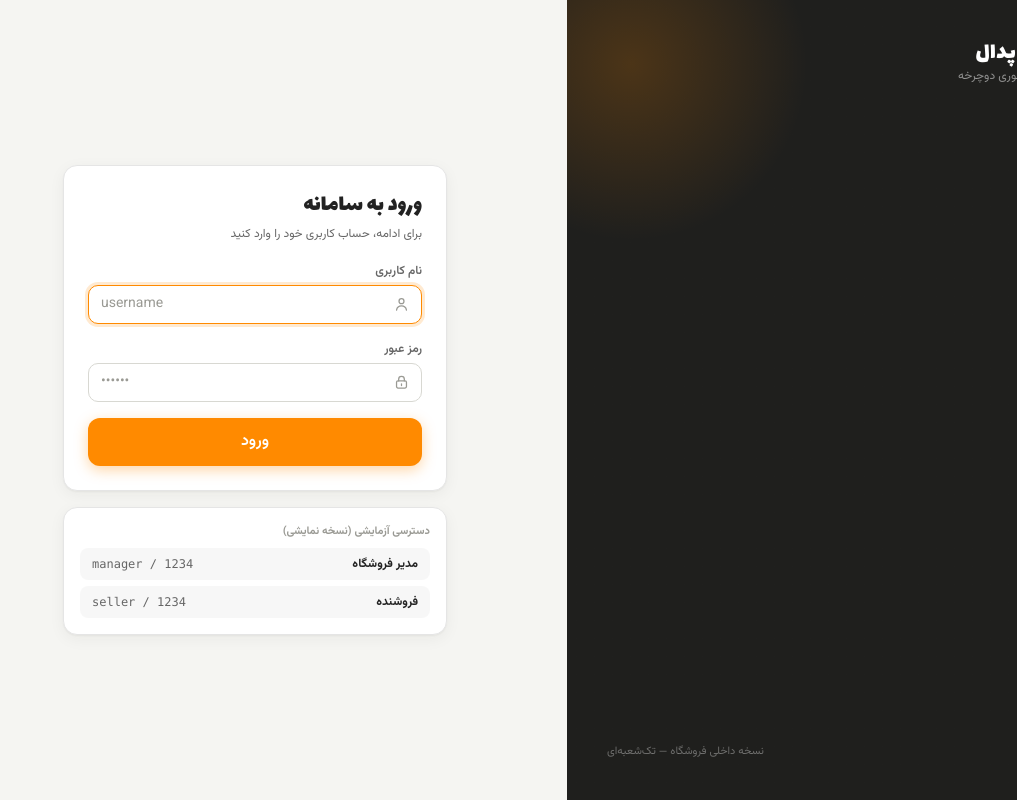
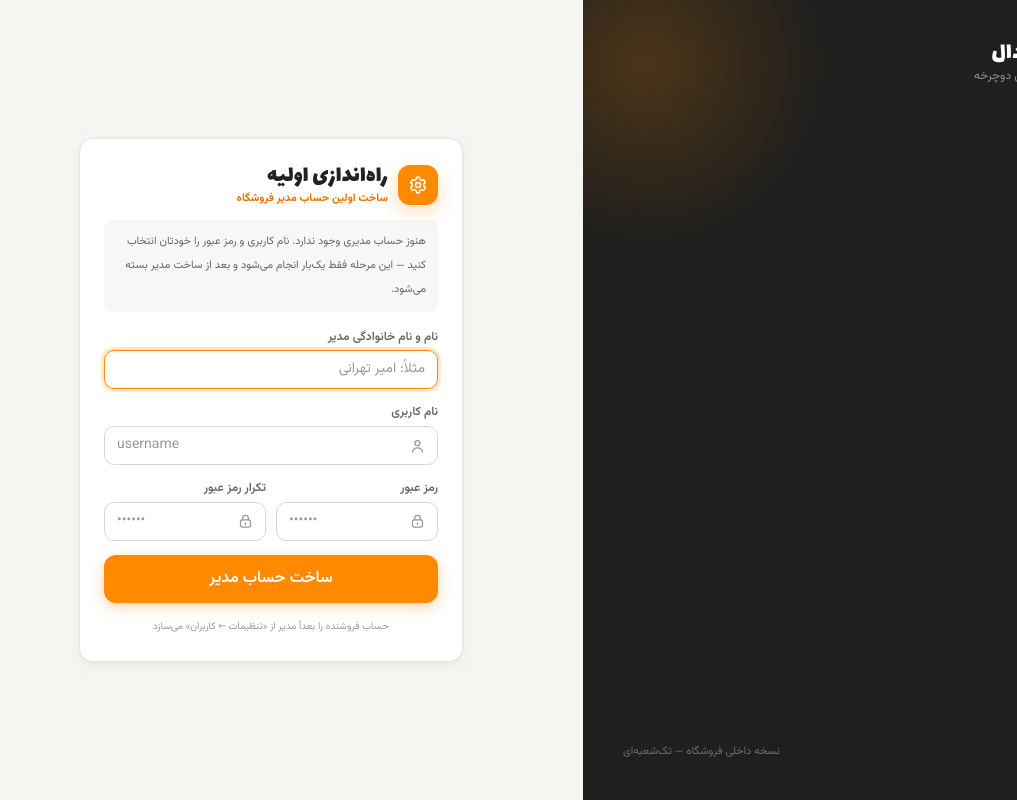
Before and after one commit to zaraanjela4-debug/dezrkab, a React (Vite) app: page / in a window 1280 px wide. Shown: the whole page, without its empty margins (263-1280 px from the left). Built offline with nearby package versions, Linux system fonts and the light colour scheme.

Commit message:
task snapshot 2abff86e-a3e6-4088-9f64-c355d39bacd8

```diff
--- a/src/pages/Login.tsx
+++ b/src/pages/Login.tsx
@@ -1,10 +1,11 @@
 import { useState, type FormEvent } from "react";
 import { navigate, useAuth, useNow } from "../state/app";
+import { authService } from "../services/authService";
 import { useDB } from "../storage/storage";
 import { fmtDateFull, fmtTime, fmtWeekday } from "../utils/format";
 
 import { Btn } from "../ui/kit";
-import { IconBike, IconLock, IconUser } from "../ui/icons";
+import { IconBike, IconGear, IconLock, IconUser } from "../ui/icons";
 
 function Wheel({ cx, cy, r }: { cx: number; cy: number; r: number }) {
   return (
@@ -51,6 +52,16 @@ export default function Login() {
   const [errKey, setErrKey] = useState(0);
   const [busy, setBusy] = useState(false);
 
+  /* راه‌اندازی اولیه — فقط وقتی هیچ مدیر فعالی وجود ندارد */
+  const needsSetup = authService.needsSetup();
+  const [suName, setSuName] = useState("");
+  const [suUser, setSuUser] = useState("");
+  const [suPass, setSuPass] = useState("");
+  const [suPass2, setSuPass2] = useState("");
+  const [suErr, setSuErr] = useState("");
+  const [suErrKey, setSuErrKey] = useState(0);
+  const [suDone, setSuDone] = useState(false);
+
   function submit(e: FormEvent) {
     e.preventDefault();
     setErr("");
@@ -66,6 +77,23 @@ export default function Login() {
         setBusy(false);
       }
     }, 350);
+  }
+
+  function submitSetup(e: FormEvent) {
+    e.preventDefault();
+    setSuErr("");
+    if (suPass !== suPass2) {
+      setSuErr("رمز عبور و تکرار آن یکسان نیست");
+      setSuErrKey((k) => k + 1);
+      return;
+    }
+    try {
+      authService.createFirstManager({ name: suName, username: suUser, password: suPass });
+      setSuDone(true); // با ساخته‌شدن مدیر، needsSetup خاموش می‌شود و فرم ورود جایگزین می‌شود
+    } catch (ex) {
+      setSuErr(ex instanceof Error ? ex.message : "ایجاد حساب ناموفق بود");
+      setSuErrKey((k) => k + 1);
+    }
   }
 
   return (
@@ -130,7 +158,113 @@ export default function Login() {
             <h1 className="font-display text-2xl">{db.settings.storeName}</h1>
           </div>
 
+          {suDone && !needsSetup ? (
+            <div className="anim-pop mb-4 rounded-xl border border-ok/30 bg-oksoft px-4 py-3 text-xs font-bold text-ok">
+              حساب مدیر ساخته شد — حالا با نام کاربری و رمز خود وارد شوید
+            </div>
+          ) : null}
+
           <div className="card p-6">
+            {needsSetup ? (
+              /* ---------- راه‌اندازی اولیه: ساخت اولین مدیر ---------- */
+              <>
+                <div className="flex items-center gap-2.5">
+                  <span className="grid size-10 place-items-center rounded-xl bg-brand text-white shadow-[0_6px_18px_rgba(255,138,0,0.3)]">
+                    <IconGear size={20} />
+                  </span>
+                  <div>
+                    <h2 className="font-display text-2xl leading-7 text-ink">راه‌اندازی اولیه</h2>
+                    <p className="text-[11px] font-bold text-branddeep">ساخت اولین حساب مدیر فروشگاه</p>
+                  </div>
+                </div>
+                <p className="mt-3 rounded-lg bg-black/[0.03] px-3 py-2.5 text-[11px] leading-6 text-inksoft">
+                  هنوز حساب مدیری وجود ندارد. نام کاربری و رمز عبور را خودتان انتخاب کنید —
+                  این مرحله فقط یک‌بار انجام می‌شود و بعد از ساخت مدیر بسته می‌شود.
+                </p>
+
+                {suErr ? (
+                  <div
+                    key={suErrKey}
+                    className="anim-shake mt-3 rounded-lg border border-danger/30 bg-dangersoft px-3 py-2.5 text-xs font-bold text-danger"
+                  >
+                    {suErr}
+                  </div>
+                ) : null}
+
+                <form onSubmit={submitSetup} className="mt-4 space-y-3.5">
+                  <div>
+                    <label className="lbl">نام و نام خانوادگی مدیر</label>
+                    <input
+                      className="inp"
+                      value={suName}
+                      onChange={(e) => setSuName(e.target.value)}
+                      placeholder="مثلاً: امیر تهرانی"
+                      autoFocus
+                    />
+                  </div>
+                  <div>
+                    <label className="lbl">نام کاربری</label>
+                    <div className="relative">
+                      <input
+                        className="inp pe-3 ps-10"
+                        dir="ltr"
+                        style={{ textAlign: "left" }}
+                        value={suUser}
+                        onChange={(e) => setSuUser(e.target.value)}
+                        placeholder="username"
+                      />
+                      <span className="pointer-events-none absolute start-3 top-1/2 -translate-y-1/2 text-inkmute">
+                        <IconUser size={17} />
+                      </span>
+                    </div>
+                  </div>
+                  <div className="grid grid-cols-2 gap-2.5">
+                    <div>
+                      <label className="lbl">رمز عبور</label>
+                      <div className="relative">
+                        <input
+                          className="inp pe-3 ps-10"
+                          dir="ltr"
+                          style={{ textAlign: "left" }}
+                          type="password"
+                          value={suPass}
+                          onChange={(e) => setSuPass(e.target.value)}
+                          placeholder="••••••"
+                        />
+                        <span className="pointer-events-none absolute start-3 top-1/2 -translate-y-1/2 text-inkmute">
+                          <IconLock size={17} />
+                        </span>
+                      </div>
+                    </div>
+                    <div>
+                      <label className="lbl">تکرار رمز عبور</label>
+                      <div className="relative">
+                        <input
+                          className="inp pe-3 ps-10"
+                          dir="ltr"
+                          style={{ textAlign: "left" }}
+                          type="password"
+                          value={suPass2}
+                          onChange={(e) => setSuPass2(e.target.value)}
+                          placeholder="••••••"
+                        />
+                        <span className="pointer-events-none absolute start-3 top-1/2 -translate-y-1/2 text-inkmute">
+                          <IconLock size={17} />
+                        </span>
+                      </div>
+                    </div>
+                  </div>
+                  <Btn type="submit" size="lg" className="w-full">
+                    ساخت حساب مدیر
+                  </Btn>
+                  <p className="text-center text-[10px] leading-5 text-inkmute">
+                    حساب فروشنده را بعداً مدیر از «تنظیمات ← کاربران» می‌سازد
+                  </p>
+                </form>
+              </>
+            ) : (
+              /* ---------- فرم ورود ---------- */
+              <>
             <h2 className="font-display text-2xl text-ink">ورود به سامانه</h2>
             <p className="mt-1 text-xs text-inksoft">برای ادامه، حساب کاربری خود را وارد کنید</p>
 
@@ -182,24 +316,8 @@ export default function Login() {
                 {busy ? "در حال بررسی…" : "ورود"}
               </Btn>
             </form>
-          </div>
-
-          <div className="card mt-4 p-4">
-            <p className="text-[11px] font-bold text-inkmute">دسترسی آزمایشی (نسخه نمایشی)</p>
-            <div className="mt-2 space-y-1.5 text-xs">
-              <div className="flex items-center justify-between rounded-lg bg-black/[0.03] px-3 py-2">
-                <span className="font-bold text-ink">مدیر فروشگاه</span>
-                <code className="num text-inksoft" dir="ltr">
-                  manager / 1234
-                </code>
-              </div>
-              <div className="flex items-center justify-between rounded-lg bg-black/[0.03] px-3 py-2">
-                <span className="font-bold text-ink">فروشنده</span>
-                <code className="num text-inksoft" dir="ltr">
-                  seller / 1234
-                </code>
-              </div>
-            </div>
+              </>
+            )}
           </div>
         </div>
       </main>
--- a/src/services/authService.ts
+++ b/src/services/authService.ts
@@ -96,6 +96,46 @@ export const authService = {
     return u;
   },
 
+  /**
+   * راه‌اندازی اولیه — فقط وقتی هیچ حساب مدیرِ فعالی وجود ندارد.
+   * بعد از ساخت اولین مدیر، این مسیر برای همیشه بسته می‌شود.
+   */
+  needsSetup(): boolean {
+    return !getDB().users.some((u) => u.role === "MANAGER" && u.active);
+  },
+
+  /** ساخت اولین حساب مدیر با رمز انتخابی کاربر — هیچ رمز پیش‌فرضی وجود ندارد */
+  createFirstManager(input: { name: string; username: string; password: string }): User {
+    const name = input.name.trim().replace(/\s+/g, " ");
+    const username = input.username.trim().toLowerCase();
+    if (!name) throw new Error("نام و نام خانوادگی مدیر را وارد کنید");
+    if (!username) throw new Error("نام کاربری را وارد کنید");
+    if (input.password.length < 4) throw new Error("رمز عبور باید حداقل ۴ کاراکتر باشد");
+    return mutate((draft) => {
+      // نگهبان سمت سرویس: حتی اگر UI قدیمی باشد، تکرار راه‌اندازی ممکن نیست
+      if (draft.users.some((u) => u.role === "MANAGER" && u.active)) {
+        throw new Error("حساب مدیر قبلاً ساخته شده — راه‌اندازی اولیه فقط یک‌بار است");
+      }
+      if (draft.users.some((u) => u.username.toLowerCase() === username)) {
+        throw new Error("این نام کاربری قبلاً ثبت شده است");
+      }
+      const user: User = {
+        id: `usr-${Date.now().toString(36)}`,
+        name,
+        username,
+        passHash: hashPassword(input.password),
+        role: "MANAGER",
+        active: true,
+        createdAt: Date.now(),
+      };
+      draft.users.push(user);
+      draft.__actor = user.id;
+      auditService.log(draft, "ایجاد حساب مدیر اولیه", "user", user.id, `${name} — ${username}`);
+      delete draft.__actor;
+      return user;
+    });
+  },
+
   actorId(): string {
     return this.currentUser()?.id ?? "system";
   },
--- a/src/storage/storage.ts
+++ b/src/storage/storage.ts
@@ -253,10 +253,8 @@ function seedDB(): DB {
   return {
     rev: 1,
     seq: { rental: 1004 },
-    users: [
-      { id: "usr-manager", name: "امیر تهرانی", username: "manager", passHash: hashPassword("1234"), role: "MANAGER", active: true, createdAt: now - 90 * 24 * H },
-      { id: "usr-seller", name: "سارا محمدی", username: "seller", passHash: hashPassword("1234"), role: "SELLER", active: true, createdAt: now - 60 * 24 * H },
-    ],
+    /* بدون هیچ حساب پیش‌فرض — مدیر اولیه از «راه‌اندازی اولیه» با رمز انتخابی خود ساخته می‌شود */
+    users: [],
     categories,
     bikes,
     customers,
@@ -345,7 +343,18 @@ function normalizeDB(p: DB): DB {
     if (acc.name === "دستگاه کارت‌خوان") acc.name = "مهر ایران";
     if (acc.name === "صندوق نقدی") acc.name = "نقدی";
   }
-  return { ...p, customers, rentals, settings };
+
+  /*
+    مهاجرت امنیتی M3 (هم هنگام بارگذاری و هم هنگام بازیابی پشتیبان):
+    حساب‌های نمایشیِ قدیمی با رمز قابل‌پیش‌بینی (manager/1234 و seller/1234) حذف می‌شوند.
+    حساب‌های واقعی — حتی با نام کاربری مشابه — چون هش رمز متفاوتی دارند دست نمی‌خورند.
+  */
+  const demoHash = hashPassword("1234");
+  const users = (p.users ?? []).filter(
+    (u) =>
+      !(u.passHash === demoHash && (u.username === "manager" || u.username === "seller"))
+  );
+  return { ...p, users, customers, rentals, settings };
 }
 
 /* --------------------------- store با snapshot --------------------------- */
```
Also changed, not shown: 1 other file (tests, documents, lock files or other folders).
